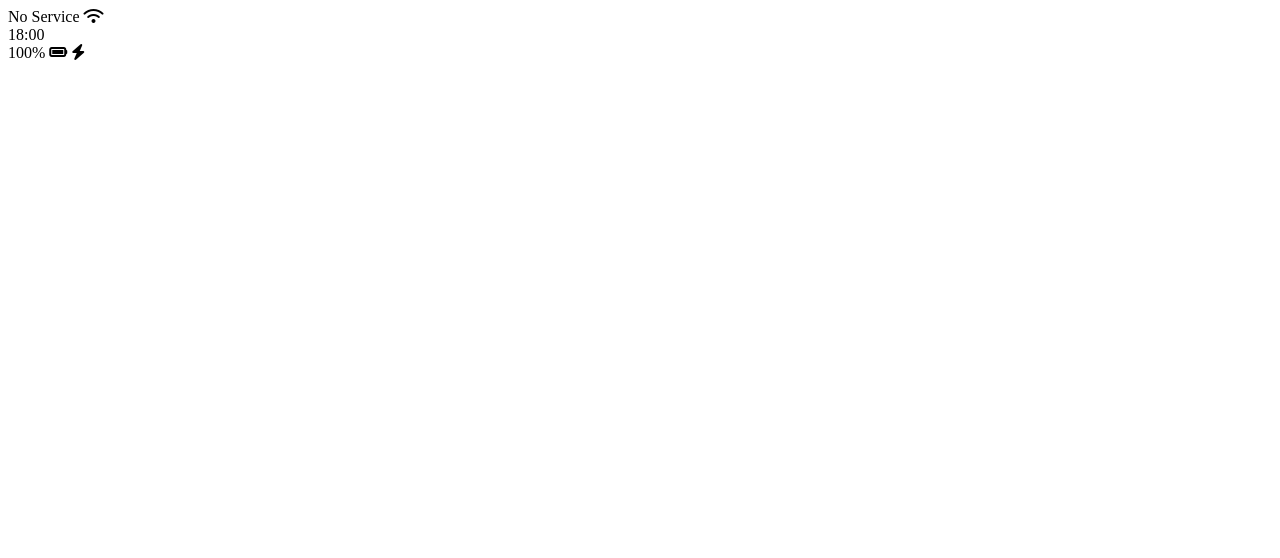
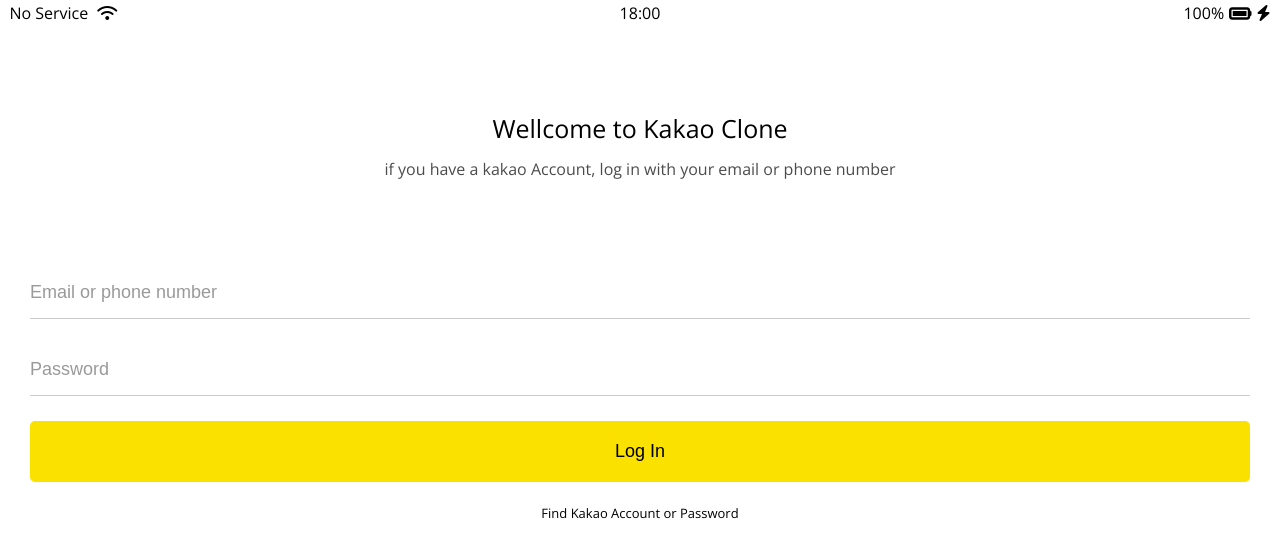
Before and after one commit to dudgns0612/kakao_clone_nomad, a plain HTML site: page index.html in a window 1280 px wide. Drawn offline with nearby package versions, Linux system fonts and the light colour scheme.

Commit message:
로그인 화면 클론코딩

```diff
--- /dev/null
+++ b/css/reset.css
@@ -0,0 +1,128 @@
+html,
+body,
+div,
+span,
+applet,
+object,
+iframe,
+h1,
+h2,
+h3,
+h4,
+h5,
+h6,
+p,
+blockquote,
+pre,
+a,
+abbr,
+acronym,
+address,
+big,
+cite,
+code,
+del,
+dfn,
+em,
+img,
+ins,
+kbd,
+q,
+s,
+samp,
+small,
+strike,
+strong,
+sub,
+sup,
+tt,
+var,
+b,
+u,
+i,
+center,
+dl,
+dt,
+dd,
+ol,
+ul,
+li,
+fieldset,
+form,
+label,
+legend,
+table,
+caption,
+tbody,
+tfoot,
+thead,
+tr,
+th,
+td,
+article,
+aside,
+canvas,
+details,
+embed,
+figure,
+figcaption,
+footer,
+header,
+hgroup,
+menu,
+nav,
+output,
+ruby,
+section,
+summary,
+time,
+mark,
+audio,
+video {
+  margin: 0;
+  padding: 0;
+  border: 0;
+  font-size: 100%;
+  font: inherit;
+  vertical-align: baseline;
+}
+/* HTML5 display-role reset for older browsers */
+article,
+aside,
+details,
+figcaption,
+figure,
+footer,
+header,
+hgroup,
+menu,
+nav,
+section {
+  display: block;
+}
+body {
+  line-height: 1;
+}
+ol,
+ul {
+  list-style: none;
+}
+blockquote,
+q {
+  quotes: none;
+}
+blockquote:before,
+blockquote:after,
+q:before,
+q:after {
+  content: "";
+  content: none;
+}
+table {
+  border-collapse: collapse;
+  border-spacing: 0;
+}
+
+input:focus {
+  outline: none;
+}
--- /dev/null
+++ b/css/status-bar.css
@@ -0,0 +1,28 @@
+.status-bar {
+  display: flex;
+  justify-content: center;
+  padding: 5px 3px;
+}
+
+.status-bar__column {
+  width: 33%;
+}
+
+.status-bar__column:first-child span {
+  margin-right: 5px;
+}
+
+.status-bar__column:nth-child(2) {
+  display: flex;
+  justify-content: center;
+}
+
+.status-bar__column:last-child {
+  display: flex;
+  justify-content: flex-end;
+  align-items: center;
+}
+
+.status-bar__column .fa-battery-full {
+  margin: 0px 5px;
+}
--- /dev/null
+++ b/css/styles.css
@@ -0,0 +1,66 @@
+@import url("https://fonts.googleapis.com/css2?family=Open+Sans:wght@400;600&display=swap");
+@import "reset.css";
+@import "status-bar.css";
+@import "variables.css";
+
+body {
+  font-family: "Open Sans", sans-serif;
+}
+
+.welcome-header {
+  margin: 90px 0px;
+  text-align: center;
+  display: flex;
+  flex-direction: column;
+  align-items: center;
+}
+
+.welcome-header__title {
+  margin-bottom: 20px;
+  font-size: 25px;
+}
+
+.welcome-header__text {
+  width: 60%;
+  opacity: 0.7;
+}
+
+#login-form {
+  display: flex;
+  flex-direction: column;
+  margin: 0px 30px;
+}
+
+#login-form input {
+  padding: 15px 0px;
+  border: none;
+  font-size: 18px;
+  margin-bottom: 25px;
+}
+
+#login-form input:not([type="submit"]) {
+  border-bottom: 1px solid rgba(0, 0, 0, 0.2);
+  transition: border-color 0.3s ease-in-out;
+}
+
+#login-form input::placeholder {
+  color: rgba(0, 0, 0, 0.4);
+}
+
+#login-form input:focus {
+  border-color: var(--yellow);
+}
+
+#login-form input[type="submit"] {
+  background-color: var(--yellow);
+  cursor: pointer;
+  padding: 20px 0px;
+  border-radius: 5px;
+}
+
+#login-form a {
+  text-align: center;
+  text-decoration: none;
+  color: inherit;
+  font-size: 13px;
+}
--- /dev/null
+++ b/css/variables.css
@@ -0,0 +1,3 @@
+:root {
+  --yellow: #fae100;
+}
--- a/index.html
+++ b/index.html
@@ -1,6 +1,7 @@
 <!DOCTYPE html>
 <html lang="en">
   <head>
+    <link rel="stylesheet" href="css/styles.css">
     <meta charset="UTF-8" />
     <meta http-equiv="X-UA-Compatible" content="IE=edge" />
     <meta name="viewport" content="width=device-width, initial-scale=1.0" />
@@ -18,10 +19,23 @@
       </div>
       <div class="status-bar__column">
         <span>100%</span>
-        <i class="fas fa-battery-full"></i>
+        <i class="fas fa-battery-full fa-lg"></i>
         <i class="fas fa-bolt"></i>
       </div>
     </div>
+
+    <header class="welcome-header">
+      <h1 class="welcome-header__title">Wellcome to Kakao Clone</h1>
+      <p class="welcome-header__text">if you have a kakao Account, log in with your email or phone number</p>
+    </header>
+
+    <form id="login-form">
+      <input type="text" placeholder="Email or phone number" />
+      <input type="password" placeholder="Password" />
+      <input type="submit" value="Log In" />
+      <a href="#">Find Kakao Account or Password</a>
+    </form>
+
     <script
       src = "https://kit.fontawesome.com/6478f529f2.js";
       crossorigin = "anonymous"></script>
```
